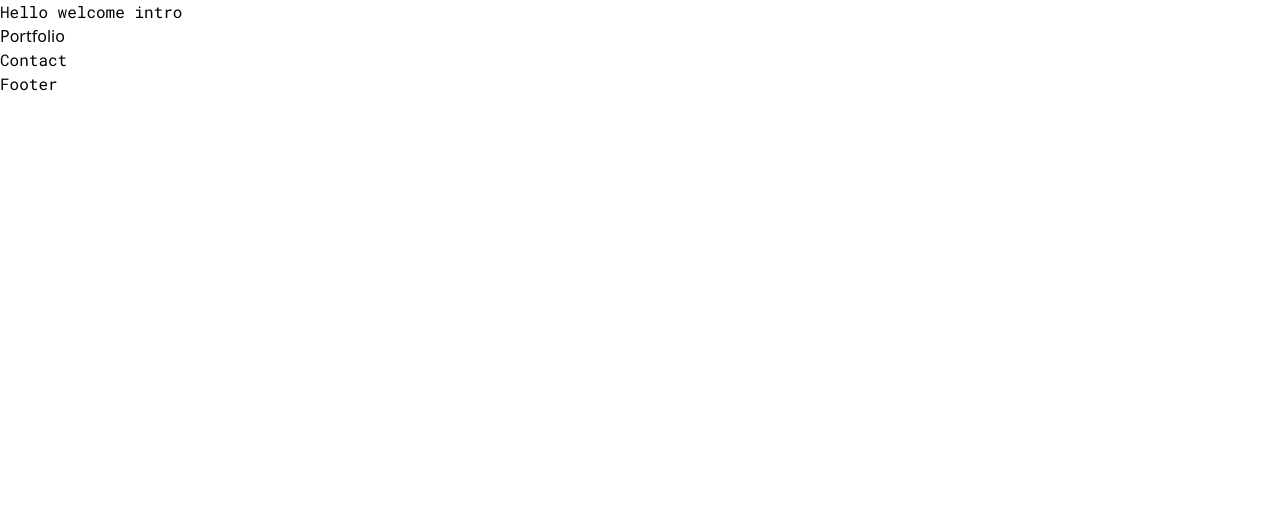
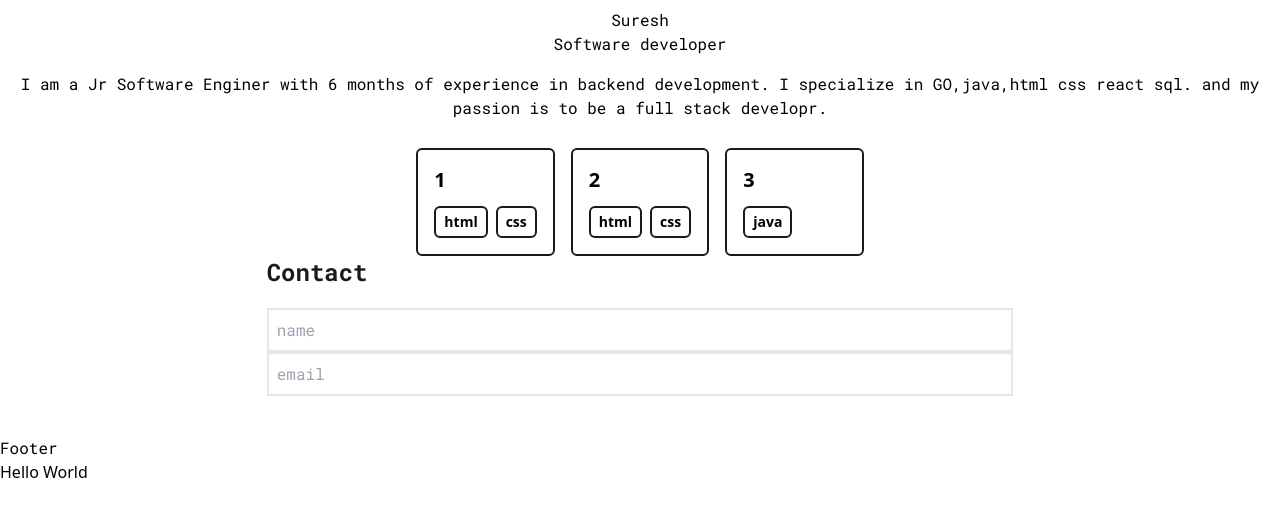
Before and after one commit to Suresh-s5/Portfolio, a React (Vite) app: page / in a window 1280 px wide. Shown: the top 516 px of the page. Built offline with nearby package versions, Linux system fonts and the light colour scheme; a web font is replaced by a local one.

Commit message:
added details

```diff
--- a/src/App.jsx
+++ b/src/App.jsx
@@ -1,4 +1,4 @@
-import React, { useState } from 'react'
+import React, {useEffect, useState } from 'react'
 import Intro from './components/Intro'
 import Portfolio from './components/Portfolio'
 import Contact from './components/Contact'
@@ -14,8 +14,8 @@ function App() {
       <Portfolio/>
       <Contact/>
       <Footer/>
-      <h1></h1>
 
+      <h1>Hello World</h1>
     </div>
     </>
   );
--- a/src/components/Contact.jsx
+++ b/src/components/Contact.jsx
@@ -1,11 +1,19 @@
 import React from "react";
+import Title from "./Title";
 
 function Contact(){
     return(
         <>
-         <div className="font-robotoMono">
-            Contact
+         <div className="font-robotoMono flex flex-col mb-10 mx-auto">
+          <div className=" flex justify-center items-center">
+        <form action="" className="flex flex-col w-full md:w-7/12">
+            <Title>Contact</Title>
+            <input type="text" name="name"  placeholder="name" className="p-2 bg-transparent border-2 focus:outline-none"/>
+            <input type="text" name="email"  placeholder="email" className="p-2 bg-transparent border-2 focus:outline-none"/>
 
+        </form>
+
+          </div>
         </div></>
     );
 }
--- a/src/components/Intro.jsx
+++ b/src/components/Intro.jsx
@@ -3,7 +3,17 @@ import React from "react";
 function Intro(){
     return(
         <>
-        <div className="font-robotoMono">Hello welcome intro</div>
+        <div className="font-robotoMono flex  flex-col center justify-center text-center pt-2 pb-3" >
+
+        <h1>
+         Suresh
+        </h1>
+        <p>Software developer</p>
+        <p className="pt-4 pb-4"> I am a Jr Software Enginer  with 6 months of experience in backend development.
+            I specialize in GO,java,html css react sql. and my passion is to be a full stack developr. </p>
+
+
+        </div>
         </>
     );
 }
--- a/src/components/Portfolio.jsx
+++ b/src/components/Portfolio.jsx
@@ -1,12 +1,25 @@
 import React from "react";
+import portfolio from "./data/portfolio";
+import PortfolioItems from "./Portfolioitems";
+import Title from "./Title";
 
 function Portfolio(){
     return(
-        <>
-        <div>
-            Portfolio
+
+        <div className="flex flex-col  md:flex-row justify-center item-center" >
+            <div className="grid grid-cols-1 md:grid-cols-2 lg:grid-cols-3 gap-4">
+
+            {portfolio.map(project =>(
+                <PortfolioItems
+                title={project.Title}
+                stack={project.Stack}
+                link={project.Link}
+                />
+               ))}
+            </div>
+
         </div>
-        </>
+
     );
 }
 
--- /dev/null
+++ b/src/components/Portfolioitems.jsx
@@ -0,0 +1,25 @@
+import React from "react";
+
+function PortfolioItems({title,stack,link}){
+    return(
+        <>
+         <div className=" border-2 border-stone-900 rounded-md overflow-hidden">
+            <div className="w-full p-4">
+            <h3 className="text-lg md:text-xl mb-2  md:mb-3 font-semibold">{title}</h3>
+            <p className="flex flex-wrap gap-2 flex-row items-center justify-start md:text-sm">
+               { stack.map(items =>(
+                    <span className="inline-block px-2 py-1  font-semibold border-2 border-stone-900 rounded-md">
+                        {items}
+                    </span>
+                )
+                )}
+            </p>
+            <p>{link}</p>
+
+            </div>
+
+        </div></>
+    );
+}
+
+export default PortfolioItems;
--- /dev/null
+++ b/src/components/Title.jsx
@@ -0,0 +1,12 @@
+import React from "react";
+
+function Title({children ,id}){
+    return(
+     <h1 id={id && id}
+     className="text-2xl font-bold uunderline underline-offset-8 decoration-4 mb-5 text-stone-900">
+        {children}
+        </h1>
+    );
+}
+
+export default Title;
--- /dev/null
+++ b/src/components/data/portfolio.js
@@ -0,0 +1,17 @@
+export default[
+    {
+        Title: "1",
+        Stack:["html","css"],
+        Link:""
+    },
+    {
+        Title: "2",
+        Stack:["html","css"],
+        Link:""
+    },
+    {
+        Title: "3",
+        Stack:["java"],
+        Link:""
+    }
+]
```
